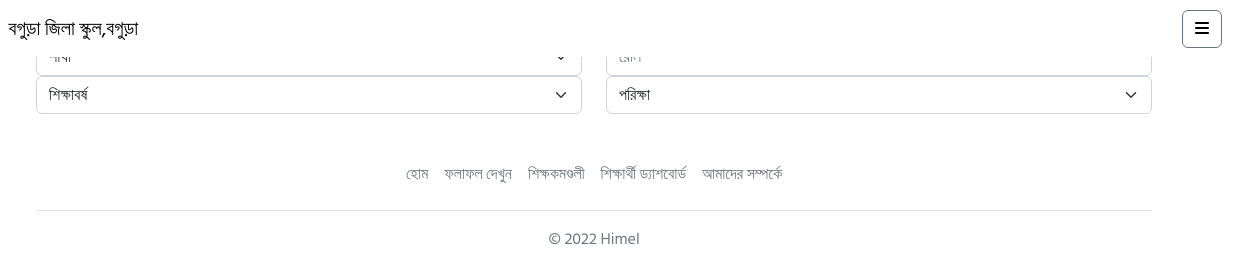
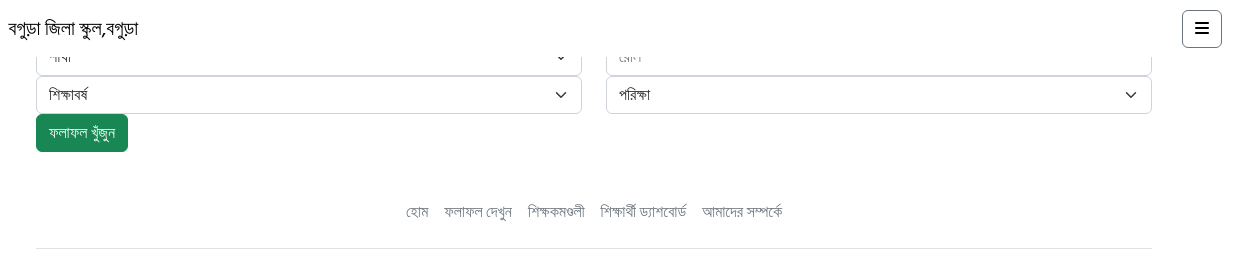
Before and after one commit to Himeeeelll/Bogura-Zilla-School, a plain HTML site: page result.html in a window 1280 px wide. Shown: the top 262 px of the page, 46-1280 px from the left. Drawn offline with nearby package versions, Linux system fonts and the light colour scheme.

Commit message:
update result.html

```diff
--- a/result.html
+++ b/result.html
@@ -154,6 +154,11 @@
         </select>
       </div>
     </div>
+    <div class="row">
+      <div class="col-12">
+        <button class="btn btn-success">ফলাফল খুঁজুন</button>
+      </div>
+    </div>
   </div>
 </div>
 
```
